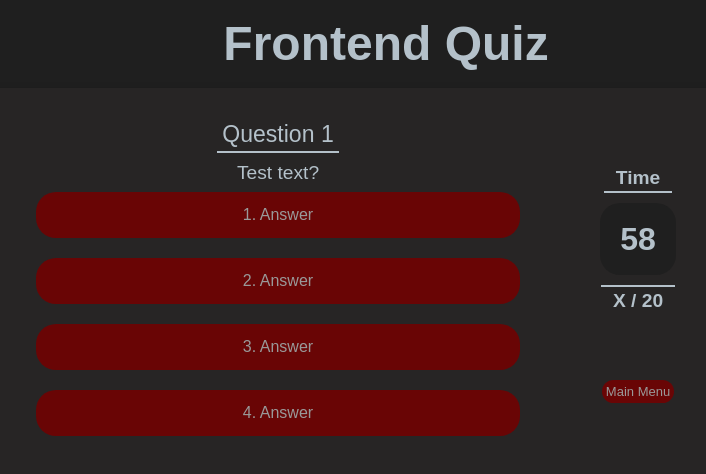
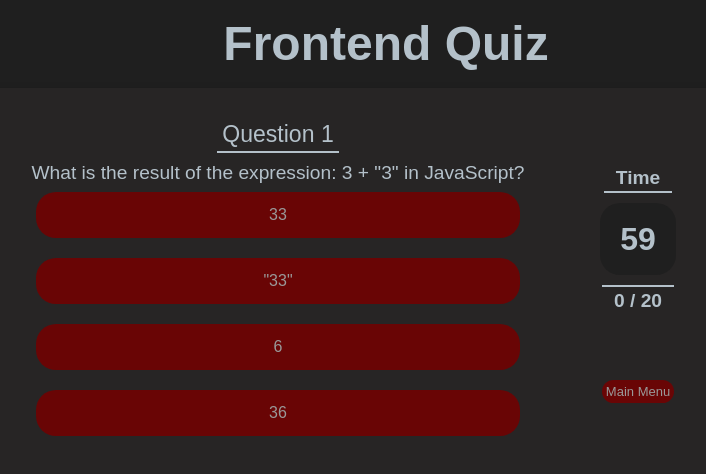
Before and after one commit to TylerFruik/Frontend-Quiz, a plain HTML site: page index.html in a window 1280 px wide. Both pictures are taken after a click on the button "Start Quiz". Shown: the whole page, without its empty margins (254-960 px from the left). Drawn offline with Linux system fonts and the light colour scheme.

Commit message:
Final version before first submission.

```diff
--- a/assets/script.js
+++ b/assets/script.js
@@ -5,39 +5,168 @@ const msg = document.querySelector('.msg');
 const startQuizBtn = document.getElementById('start-quiz');
 const game = document.querySelector('.game');
 const mainMenu = document.querySelector('.main-menu');
-const quitBtn = document.querySelector('.quit-btn');
 const qDisplay = document.querySelector('.question-text');
 const qNumDisplay = document.querySelector('.question-number');
 const highScoresBtn = document.getElementById('high-scores');
 const highScoresMenu = document.querySelector('.high-scores-menu');
+const aText = document.getElementById('a');
+const bText = document.getElementById('b');
+const cText = document.getElementById('c');
+const dText = document.getElementById('d');
+const scoreText = document.querySelector('.scoreNum');
+const gameOver = document.querySelector('.game-over-menu');
+const saveScoreBtn = document.getElementById('save-score');
+const quitBtn = document.querySelectorAll('quit-btn');
 let qNum = 1;
-let timeLeft = 59;
 let highScores = [];
+let timeLeft = 60;
+let timeInterval;
+let score = 0;
 
 //#endregion
 
 // #region QUESTIONS
 const quizContent =[
-    {qIndex: 1,  qText: 'Test text?', qAns: 'a'},
-    {qIndex: 2,  qText: 'Test text?', qAns: 'a'},
-    {qIndex: 3,  qText: 'Test text?', qAns: 'a'},
-    {qIndex: 4,  qText: 'Test text?', qAns: 'a'},
-    {qIndex: 5,  qText: 'Test text?', qAns: 'a'},
-    {qIndex: 6,  qText: 'Test text?', qAns: 'a'},
-    {qIndex: 7,  qText: 'Test text?', qAns: 'a'},
-    {qIndex: 8,  qText: 'Test text?', qAns: 'a'},
-    {qIndex: 9,  qText: 'Test text?', qAns: 'a'},
-    {qIndex: 10, qText: 'Test text?', qAns: 'a'},
-    {qIndex: 11, qText: 'Test text?', qAns: 'a'},
-    {qIndex: 12, qText: 'Test text?', qAns: 'a'},
-    {qIndex: 13, qText: 'Test text?', qAns: 'a'},
-    {qIndex: 14, qText: 'Test text?', qAns: 'a'},
-    {qIndex: 15, qText: 'Test text?', qAns: 'a'},
-    {qIndex: 16, qText: 'Test text?', qAns: 'a'},
-    {qIndex: 17, qText: 'Test text?', qAns: 'a'},
-    {qIndex: 18, qText: 'Test text?', qAns: 'a'},
-    {qIndex: 19, qText: 'Test text?', qAns: 'a'},
-    {qIndex: 20, qText: 'Test text?', qAns: 'a'}
+    {qIndex: 1,
+        qText: 'What does HTML stand for?',
+        qAns: 'a',
+        aA: 'Hyper Text Markup Language',
+        aB: 'High Tech Modern Language',
+        aC: 'Hyper Transfer Markup Language',
+        aD: 'Hyperlink and Text Markup Language'},
+    {qIndex: 2,
+        qText: 'Which HTML tag is used to create an ordered list?',
+        qAns: 'b',
+        aA: '<ul>',
+        aB: '<ol>',
+        aC: '<li>',
+        aD: '<list>'},
+    {qIndex: 3,
+        qText: 'What is the correct HTML for creating a hyperlink',
+        qAns: 'c',
+        aA: '<link href="https://example.com"&gt;Click here</link>',
+        aB: '<a url="https://example.com"&gt;Click here</a>',
+        aC: '<a href="https://example.com"&gt;Click here</a>',
+        aD: '<hyperlink>Click here</hyperlink>'},
+    {qIndex: 4,
+        qText: 'Which HTML element is used to define the structure of an HTML document?',
+        qAns: 'd',
+        aA: '<body>',
+        aB: '<head>',
+        aC: '<structure>',
+        aD: '<html>'},
+    {qIndex: 5,
+        qText: 'Which HTML tag is used for creating a line break?',
+        qAns: 'a',
+        aA: '<br>',
+        aB: '<lb>',
+        aC: '<newline>',
+        aD: '<line>'},
+    {qIndex: 6,
+        qText: 'What is the purpose of the HTML <div> element?',
+        qAns: 'b',
+        aA: 'To create a hyperlink',
+        aB: 'To define a division or a section in an HTML document',
+        aC: 'To format text with bold styling',
+        aD: 'To insert an image'},
+    {qIndex: 7,
+        qText: 'What does CSS stand for?',
+        qAns: 'c',
+        aA: 'Computer Style Sheets',
+        aB: 'Colorful Style Sheets',
+        aC: 'Cascading Style Sheets',
+        aD: 'Creative Style Sheets'},
+    {qIndex: 8,
+        qText: 'How do you add a background color in CSS?',
+        qAns: 'd',
+        aA: 'color: background-yellow;',
+        aB: 'set-bg: yellow;',
+        aC: 'bg-color: yellow;',
+        aD: 'background-color: yellow;'},
+    {qIndex: 9,
+        qText: 'Which CSS property is used to change the text color of an element?',
+        qAns: 'a',
+        aA: 'color',
+        aB: 'text-color',
+        aC: 'font-color',
+        aD: 'text-style'},
+    {qIndex: 10,
+        qText: 'What is the correct CSS syntax for adding a comment?',
+        qAns: 'b',
+        aA: '// This is a comment //',
+        aB: '/* This is a comment */',
+        aC: '\' This is a comment \'',
+        aD: '# This is a comment #'},
+    {qIndex: 11,
+        qText: 'How do you select an element with the class "example" in CSS',
+        qAns: 'c',
+        aA: 'example',
+        aB: '#example',
+        aC: '.example',
+        aD: '<example>'},
+    {qIndex: 12,
+        qText: 'Which CSS property is used to control the spacing between elements in a box model layout?',
+        qAns: 'd',
+        aA: 'margin',
+        aB: 'spacing',
+        aC: 'gap',
+        aD: 'padding'},
+    {qIndex: 13,
+        qText: 'What is JavaScript?',
+        qAns: 'a',
+        aA: 'A programming language that runs in the browser',
+        aB: 'A type of coffee',
+        aC: 'A server-side scripting language',
+        aD: 'A markup language'},
+    {qIndex: 14,
+        qText: 'How do you declare a variable in JavaScript?',
+        qAns: 'b',
+        aA: 'variable myVariable;',
+        aB: 'var myVariable;',
+        aC: 'v myVariable;',
+        aD: 'let myVariable;'},
+    {qIndex: 15,
+        qText: 'Which operator is used for equality in JavaScript?',
+        qAns: 'c',
+        aA: '===',
+        aB: ':=',
+        aC: '==',
+        aD: '='},
+    {qIndex: 16,
+        qText: 'What is the correct way to write a conditional statement in JavaScript?',
+        qAns: 'd',
+        aA: 'if (x = 5) { ... }',
+        aB: 'if x = 5 then { ... }',
+        aC: 'if x == 5 { ... }',
+        aD: 'if (x == 5) { ... }'},
+    {qIndex: 17,
+        qText: 'What is the purpose of the JavaScript function "parseInt()"',
+        qAns: 'a',
+        aA: 'To convert a string to an integer',
+        aB: 'To round a decimal number to the nearest integer',
+        aC: 'To format text',
+        aD: 'To create a new paragraph element'},
+    {qIndex: 18,
+        qText: 'What is the result of the expression: 3 + "3" in JavaScript?',
+        qAns: 'b',
+        aA: '33',
+        aB: '\"33\"',
+        aC: '6',
+        aD: '36'},
+    {qIndex: 19,
+        qText: 'Which language sets most of the styling of a website?',
+        qAns: 'c',
+        aA: 'Python',
+        aB: 'Java',
+        aC: 'CSS',
+        aD: 'C++'},
+    {qIndex: 20,
+        qText: 'Which of the following is NOT commonly used in frontend web development?',
+        qAns: 'd',
+        aA: 'HTML',
+        aB: 'CSS',
+        aC: 'JS',
+        aD: 'Python'}
 ];
 //#endregion
 
@@ -50,7 +179,8 @@ function init() {
 }
 
 function gameStart() {
-    timeLeft = 59;
+    score = 0;
+    scoreText.textContent = score;
     shuffleQ();
     getQ();
     countdown();
@@ -67,7 +197,10 @@ function getQ() {
     if (quizContent.length > 0) {
         qNumDisplay.textContent = qNum;
         qDisplay.textContent = quizContent[0].qText;
-        console.log(quizContent)
+        aText.textContent = quizContent[0].aA;
+        bText.textContent = quizContent[0].aB;
+        cText.textContent = quizContent[0].aC;
+        dText.textContent = quizContent[0].aD;
     } else {
         gameEnd();
     }
@@ -76,17 +209,22 @@ function getQ() {
 function checkAnswer(submission) {
     console.log(submission);
     if (submission == quizContent[0].qAns) {
-        quizContent.pop();
+        quizContent.shift();
         qNum++;
+        score++;
         timeLeft += 3;
+        scoreText.textContent = score;
         getQ();
     } else {
+        quizContent.shift();
+        qNum++;
         timeLeft--;
+        getQ();
     }
 }
 
 function countdown() {
-    let timeInterval = setInterval(function () {
+    timeInterval = setInterval(function () {
         if (timeLeft > 1) {
             if (timeLeft > 10) {
                 timer.textContent = timeLeft;
@@ -112,7 +250,11 @@ function outOfTime() {
 }
 
 function gameEnd() {
-    console.log('You did it!');
+    game.style.display = 'none';
+    highScoresMenu.style.display = 'none';
+    mainMenu.style.display = 'none';
+    gameOver.style.display = 'flex';
+    clearInterval(timeInterval);
 }
 // #endregion
 
@@ -129,27 +271,35 @@ startQuizBtn.addEventListener('click', () => {
     game.style.display = 'grid';
     highScoresMenu.style.display = 'none';
     mainMenu.style.display = 'none';
-    gameStart()
+    gameOver.style.display = 'none';
+    timeLeft = 60;
+    clearInterval(timeInterval);
+    gameStart();
 })
 
 quitBtn.addEventListener('click', () => {
     game.style.display = 'none';
     highScoresMenu.style.display = 'none';
     mainMenu.style.display = 'flex';
+    gameOver.style.display = 'none';
 })
 
 highScoresBtn.addEventListener('click', () => {
     game.style.display = 'none';
     highScoresMenu.style.display = 'flex';
     mainMenu.style.display = 'none';
+    gameOver.style.display = 'none';
+})
+
+saveScoreBtn.addEventListener('click', () => {
+    game.style.display = 'none';
+    highScoresMenu.style.display = 'flex';
+    mainMenu.style.display = 'none';
+    gameOver.style.display = 'none';
 })
 
 // #endregion
 
 init()
 
-
-// BUGS
-// Timer number is reset but the previous time is not stopped.
-//  if the game is entered and exited before the timer hits 00
-//  each time, several timers are in effect.
+// quitBtn is not working suddenly. Unsure as to why.
--- a/assets/styles.css
+++ b/assets/styles.css
@@ -160,7 +160,6 @@ header h1 {
 /* MAIN MENU */
 .main-menu {
     position: relative;
-    z-index: 1;
     display: flex;
     flex-flow: column wrap;
     text-align: center;
@@ -194,6 +193,38 @@ header h1 {
     margin: 20px
 }
 
+/* HIGH SCORES MENU */
+.high-scores-menu {
+    position: relative;
+    display: flex;
+    flex-flow: column wrap;
+    text-align: center;
+    font-size: xxxx-large;
+    color: var(--secondary);
+}
+
+/* GAME OVER MENU */
+.game-over-menu{
+    position: relative;
+    display: flex;
+    flex-flow: column wrap;
+    text-align: center;
+}
+
+.game-over-menu .quit-btn {
+    position: relative;
+    font-size: large;
+    padding: 20px;
+}
+
+#save-score {
+    font-size: xxx-large;
+}
+
+.final-score {
+    padding: 30px;
+}
+
 /* GAME START */
 .game {
     display: none;
@@ -203,6 +234,10 @@ header h1 {
     display: none;
 }
 
+.game-over-menu {
+    display: none;
+}
+
 .main-menu {
     display: flex;
 }
--- a/index.html
+++ b/index.html
@@ -30,7 +30,7 @@
                 <div class="counter">
                     <h2 class="time-label">Time</h2>
                     <h2 class="time-counter">60</h2>
-                    <h2 class="score">X / 20</h2>
+                    <h2 class="score"><span class="scoreNum">0</span> / 20</h2>
                 </div>
                 <button class="quit-btn">Main Menu</button>
             </div>
@@ -41,9 +41,17 @@
             <button id="high-scores" class="menu-btn">View High Scores</button>
         </div>
         <div class="high-scores-menu">
-            <h1>High Scores</h1>
+            <h1>CURRENTLY UNAVAILABLE</h1>
+            <h1>REFRESH PAGE TO CONTINUE</h1>
             <div class="high-scores-list">
             </div>
+        </div>
+        <div class="game-over-menu">
+            <h1 class="msg">Quiz completed!</h1>
+            <p class="final-score">You got <span class="game-over-score">x</span>/20 right with <span class="game-over-time">x</span> seconds remaining!</p>
+            <h2 class="game-over-quip"></h2>
+            <button id="save-score" class="menu-btn">Save Score</button>
+            <button class="quit-btn">Main Menu</button>
         </div>
     </div>
     <script src="./assets/script.js"></script>
```
